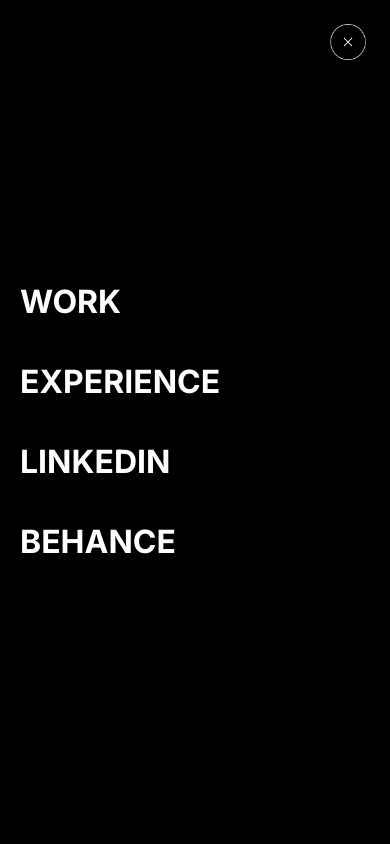
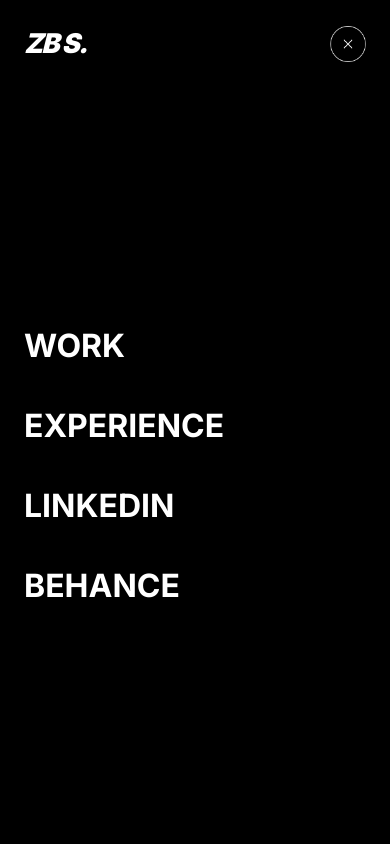
Before and after one commit to talha-amr/Client-Portfolio, a React (Vite) app: page / in a window 390 px wide. Both pictures are taken after a click on the button 348 px from the left and 43 px from the top of the page. Shown: the top 844 px of the page. Built offline with nearby package versions, Linux system fonts and the light colour scheme.

Commit message:
added animation in navbar

```diff
--- a/src/components/NavBar.jsx
+++ b/src/components/NavBar.jsx
@@ -1,11 +1,44 @@
-import React, { useState } from "react";
+import React, { useState, useRef, useEffect } from "react";
 import { Link } from "react-router-dom";
+import gsap from "gsap";
+import { useGSAP } from "@gsap/react";
 
 export default function Navbar({ activePage }) {
   const [menuOpen, setMenuOpen] = useState(false);
+  const menuRef = useRef(null);
+  const tl = useRef(null);
 
   const linkClass = (page) =>
     `text-[0.9vw] ${activePage === page ? " text-[#000000] font-bold" : ""}`;
+
+  // Setup GSAP animation
+  useGSAP(() => {
+    if (menuRef.current) {
+      tl.current = gsap.timeline({ paused: true })
+        .fromTo(
+          menuRef.current,
+          { x: "100%" },
+          { x: "0%", duration: 0.6, ease: "power3.out" }
+        )
+        .fromTo(
+          menuRef.current.querySelectorAll("a"),
+          { x: 50, opacity: 0 },
+          { x: 0, opacity: 1, duration: 0.4, stagger: 0.1, ease: "power2.out" },
+          "-=0.3"
+        );
+    }
+  }, []);
+
+  // Play or reverse animation based on menuOpen
+  useEffect(() => {
+    if (tl.current) {
+      if (menuOpen) {
+        tl.current.play();
+      } else {
+        tl.current.reverse();
+      }
+    }
+  }, [menuOpen]);
 
   return (
     <>
@@ -125,17 +158,31 @@
       </nav>
 
       {/* Mobile Fullscreen Menu */}
-{/* Mobile Fullscreen Menu */}
-{menuOpen && (
-  <div className="fixed inset-0 bg-black text-white font-bold z-[100] flex flex-col items-start justify-center space-y-8 text-[2rem] uppercase pl-5">
-    {/* Close button with image */}
-    <button
+      <div
+        ref={menuRef}
+        className="fixed inset-0 bg-black text-white font-bold z-[100] translate-x-full"
+      >
+        {/* Container same as navbar */}
+        <div className="w-full mx-auto px-6 h-full flex flex-col">
+          {/* Top bar with Logo + Close */}
+          <div className="flex justify-between items-center w-full py-6">
+            {/* Logo on left */}
+            <Link
+              to="/"
+              className="text-[1.7rem] font-black tracking-[-0.06em] italic text-white"
               onClick={() => setMenuOpen(false)}
-      className="absolute top-6 right-6"
             >
+              ZB S.
+            </Link>
+
+            {/* Close button on right */}
+            <button onClick={() => setMenuOpen(false)}>
               <img src="/MenuClose.png" alt="close" className="w-9 h-9" />
             </button>
+          </div>
 
+          {/* Menu links */}
+          <div className="flex flex-col items-start justify-center flex-grow space-y-8 text-[2rem] uppercase">
             <Link to="/work" onClick={() => setMenuOpen(false)}>
               Work
             </Link>
@@ -159,8 +206,8 @@
               Behance
             </a>
           </div>
-)}
-
+        </div>
+      </div>
     </>
   );
 }
```
Lines whose indentation alone changed are shown as unchanged.
